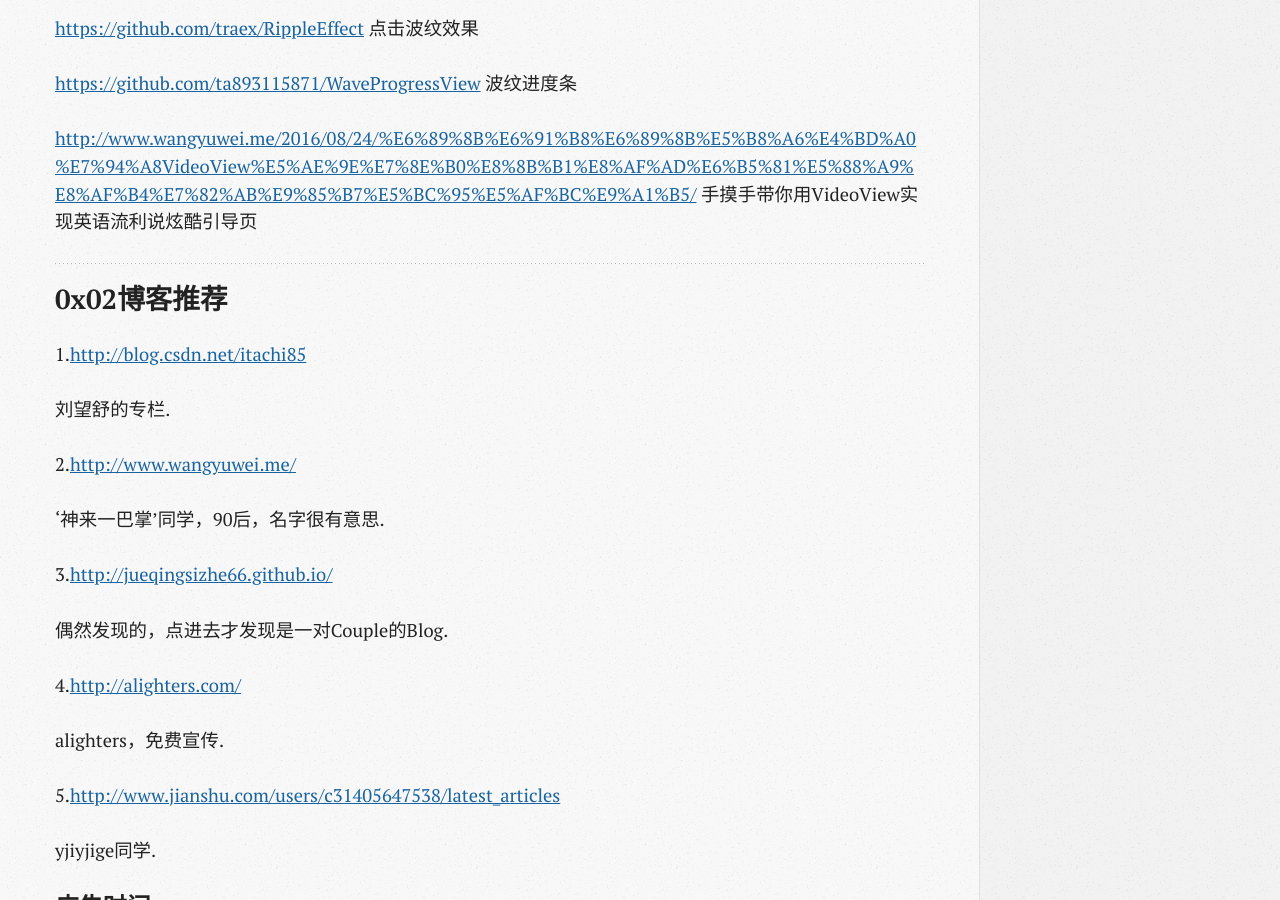
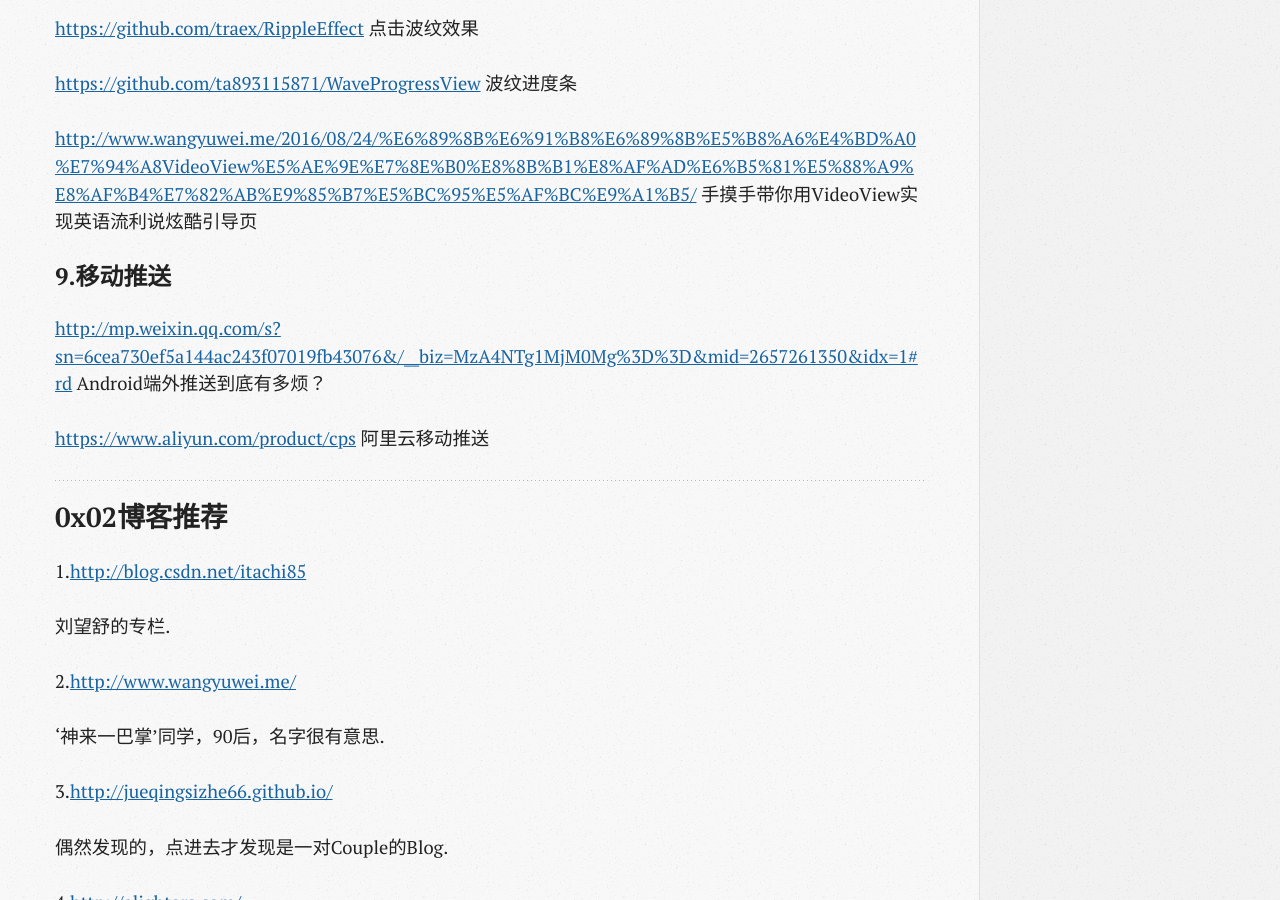
Before and after one commit to wangxinghe/wangxinghe.github.io, a Jekyll site: the page built from _posts/2016-08-27-AndroidShareGroup-weekly-04.md, in a window 1280 px wide and 900 px high, scrolled down 1890 px. Built offline with Jekyll 4.4.1, drawn with Linux system fonts in a browser that asks for light colours; comment, search, counter and statistics services are not loaded.

Commit message:
add push

```diff
--- a/_posts/2016-08-27-AndroidShareGroup-weekly-04.md
+++ b/_posts/2016-08-27-AndroidShareGroup-weekly-04.md
@@ -60,6 +60,12 @@ Android自定义相册，实现了拍照、图片选择（单选/多选）、
 
 [http://www.wangyuwei.me/2016/08/24/%E6%89%8B%E6%91%B8%E6%89%8B%E5%B8%A6%E4%BD%A0%E7%94%A8VideoView%E5%AE%9E%E7%8E%B0%E8%8B%B1%E8%AF%AD%E6%B5%81%E5%88%A9%E8%AF%B4%E7%82%AB%E9%85%B7%E5%BC%95%E5%AF%BC%E9%A1%B5/](http://www.wangyuwei.me/2016/08/24/%E6%89%8B%E6%91%B8%E6%89%8B%E5%B8%A6%E4%BD%A0%E7%94%A8VideoView%E5%AE%9E%E7%8E%B0%E8%8B%B1%E8%AF%AD%E6%B5%81%E5%88%A9%E8%AF%B4%E7%82%AB%E9%85%B7%E5%BC%95%E5%AF%BC%E9%A1%B5/) 手摸手带你用VideoView实现英语流利说炫酷引导页
 
+### 9.移动推送
+[http://mp.weixin.qq.com/s?sn=6cea730ef5a144ac243f07019fb43076&/__biz=MzA4NTg1MjM0Mg%3D%3D&mid=2657261350&idx=1#rd](http://mp.weixin.qq.com/s?sn=6cea730ef5a144ac243f07019fb43076&__biz=MzA4NTg1MjM0Mg%3D%3D&mid=2657261350&idx=1#rd)
+Android端外推送到底有多烦？
+
+[https://www.aliyun.com/product/cps](https://www.aliyun.com/product/cps) 阿里云移动推送
+
 ## 0x02博客推荐
 
 1.[http://blog.csdn.net/itachi85](http://blog.csdn.net/itachi85)
```
